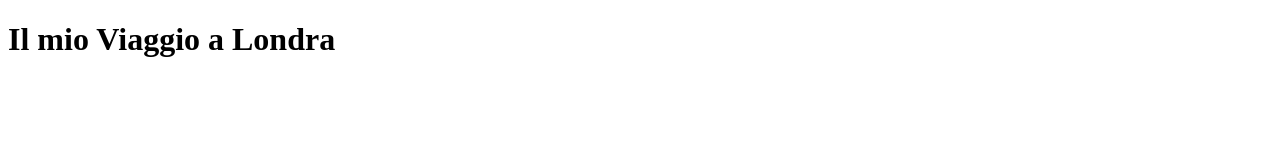
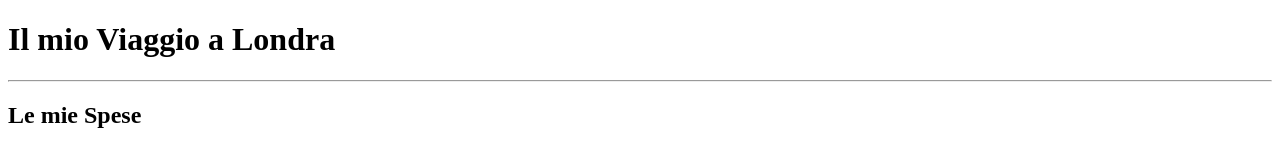
Before and after one commit to AndreaC25/html-london-trip, a plain HTML site: page index.html in a window 1280 px wide. Drawn offline with Linux system fonts and the light colour scheme.

Commit message:
Izinio_costruzione_table

```diff
--- a/index.html
+++ b/index.html
@@ -13,5 +13,14 @@
         <h1>Il mio Viaggio a Londra</h1>
     </header>
 
+    <hr>
+<!-- Inizio a scrivere la parte centrale del progetto-->
+    <main>
+        <h2>Le mie Spese</h2>
+
+<!--Inizio costruzione della table delle spese-->
+
+    </main>
+
 </body>
 </html>
```
